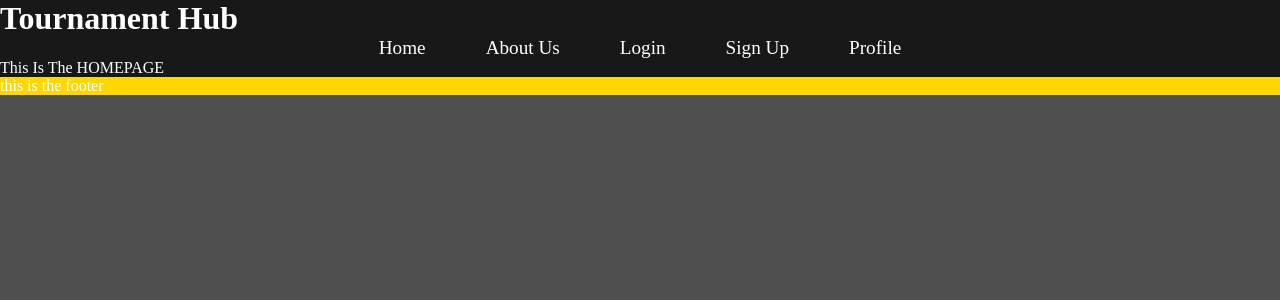
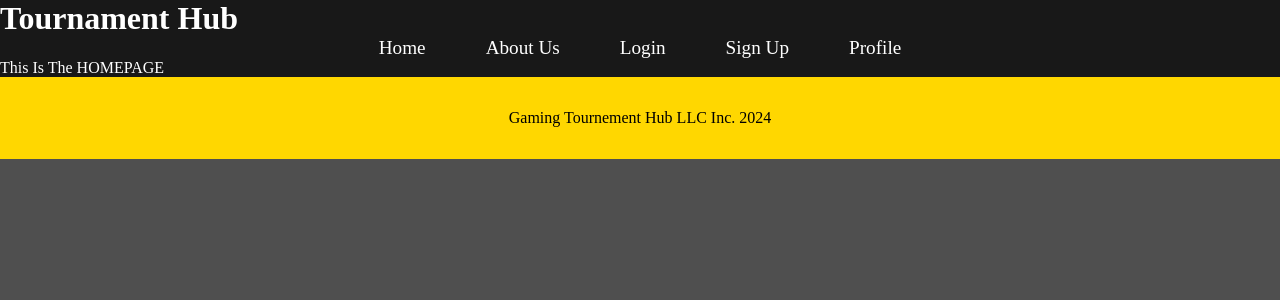
Before and after one commit to MikeWentForth/Gaming-Tournament-Hub, a React (Vite) app in the folder client/: page / in a window 1280 px wide. Shown: the top 300 px of the page. Built offline with nearby package versions, Linux system fonts and the light colour scheme.

Commit message:
finalized footer

```diff
--- a/client/src/components/Footer.css
+++ b/client/src/components/Footer.css
@@ -1,4 +1,6 @@
 footer {
-
-  background-color: gold;
+text-align: center;
+padding: 2rem;
+background-color: gold;
+color: black
 };
--- a/client/src/components/Footer.jsx
+++ b/client/src/components/Footer.jsx
@@ -2,7 +2,7 @@ import './Footer.css'
 
 const Footer = () => {
   return (
-    <footer>this is the footer</footer>
+    <footer>Gaming Tournement Hub LLC Inc. 2024</footer>
   );
 };
 
```
